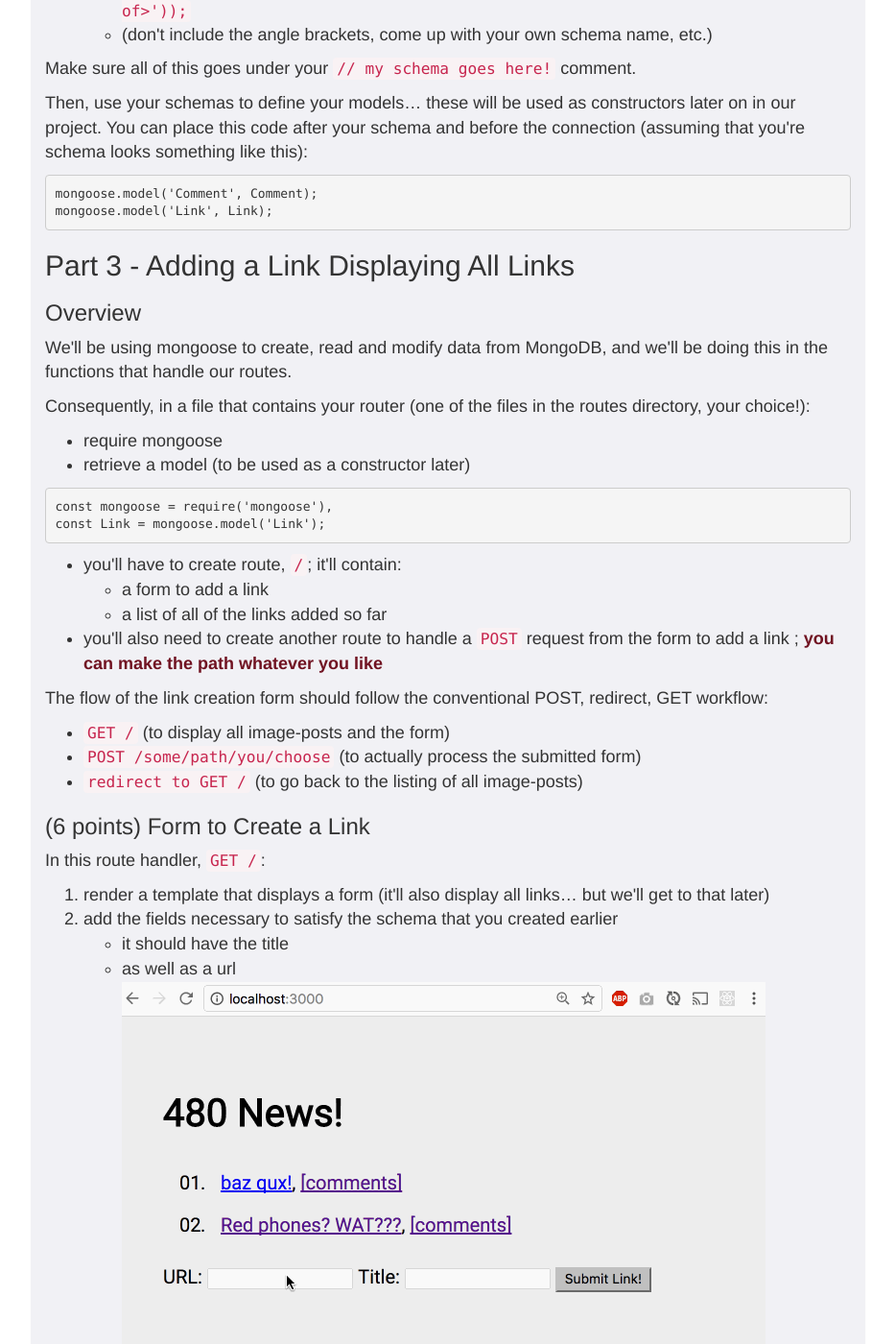
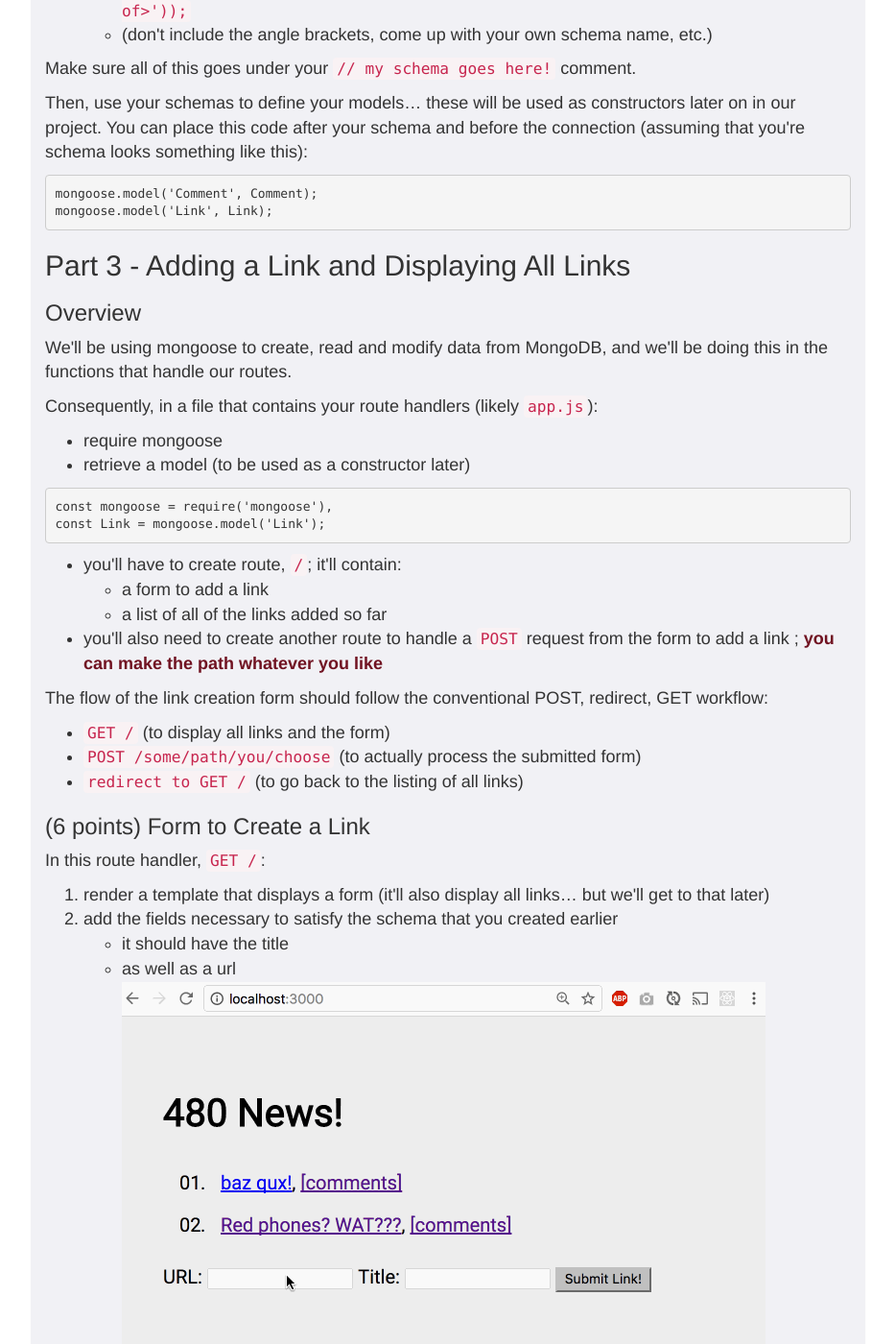
Before and after one commit to foureyes/csci-ua.0480-spring2017-008, a Jekyll site: the page built from homework/05.markdown, in a window 1280 px wide and 1400 px high, scrolled down 4825 px. Shown: the whole window at 96% size, without its empty margins (173-1106 px from the left). Built offline with Jekyll 4.4.1, drawn with Linux system fonts in a browser that asks for light colours; some of the changed text lies outside the part shown.

Commit message:
more updates to hw05

```diff
--- a/homework/05.markdown
+++ b/homework/05.markdown
@@ -201,13 +201,13 @@ Then, use your schemas to define your models... these will be used as constructo
 mongoose.model('Link', Link);
 </code></pre>
 
-## Part 3 - Adding a Link Displaying All Links
+## Part 3 - Adding a Link and Displaying All Links
 
 ### Overview
 
 We'll be using mongoose to create, read and modify data from MongoDB, and we'll be doing this in the functions that handle our routes.
 
-Consequently, in a file that contains your router (one of the files in the routes directory, your choice!):
+Consequently, in a file that contains your route handlers (likely `app.js`):
 
 * require mongoose
 * retrieve a model (to be used as a constructor later)
@@ -223,9 +223,9 @@ const Link = mongoose.model('Link');
 
 The flow of the link creation form should follow the conventional POST, redirect, GET workflow:
 
-* <code>GET /</code> (to display all image-posts and the form)
+* <code>GET /</code> (to display all links and the form)
 * <code>POST /some/path/you/choose</code> (to actually process the submitted form)
-* <code>redirect to GET /</code> (to go back to the listing of all image-posts)
+* <code>redirect to GET /</code> (to go back to the listing of all links)
 
 ### (6 points) Form to Create a Link
 
@@ -246,7 +246,7 @@ In this route handler, <code>GET /</code>:
 In this route handler, <code>POST /path/of/your/choosing</code>:
 
 * use your mongoose model for a link to create a new <code>Link</code> instance
-    * create a new <code>Link</code> first, and just populate the title
+    * create a new <code>Link</code> first, and just populate the title and url
 * ... and, of course, save it ([here's an example from our pizza demo](../slides/14/mongoose.html#/14))
 * this should create a single <code>Link</code>
 * within your callback for save
@@ -326,15 +326,13 @@ In this route handler, <code>GET /[slug-name]</code>:
 
 ### (10 points) Adding Comments
 
-Instead of creating a separate page for adding items to your list, embed your form directly underneath your link's title and url in the link comments page
-
-The flow of the __comment creation form__ should be:
+Add your comment creation form directly underneath your link's title and url in the link comments page. The flow of the __comment creation form__ should be:
 
 * <code>GET /[slug-name]</code>
 * <code>POST /path/of/your/choosing</code>
 * <code>redirect to GET /[slug-name]</code> (go back to page that you came from)
 
-__Add a form to create a new comment to the Link object :__
+__Add a form to add a new comment to the Link object:__
 
 * create a form that posts to <code>/path/of/your/choosing</code>
 * your form will have the following fields
@@ -379,6 +377,10 @@ var sessionOptions = {
 * modify your route for handling comment creation by adding the last comment's text to `req.session` after a new comment has been created (for example: `req.session.lastComment = comment.text`)
 * when displaying the link's comments page, pass the last comment stored in the session to the frontend
 
+
+## Part 6 - Style Your Site!
+
+Add a public folder, add a css file, include your css file and style your site. You can style your site any way that you like; you will get credit for this as long as your css is served as a static file and the styles are visible in your working application.
 
 ## Extra Credit
 
```
